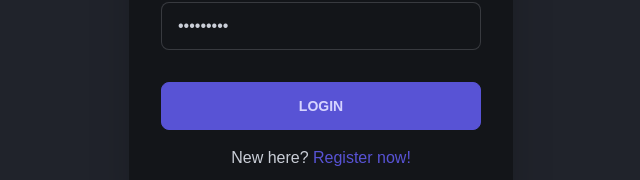
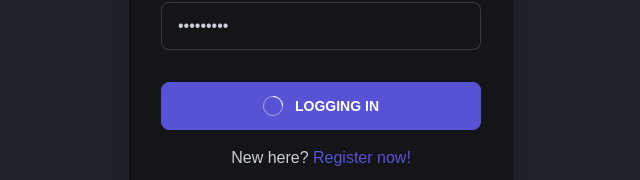
Before and after one commit to Farhatmahi/meowchat-client, a React (Create React App) app: page /login in a window 1280 px wide. Both pictures are taken after typing "name@example.com", "Sample123" into the empty fields and a click on the button "LOGIN". Shown: the part 422-602 px from the top of the page, without its empty margins (319-959 px from the left). Built offline with nearby package versions, Linux system fonts and the light colour scheme; no server answers.

Commit message:
Added loader on login and register button, implemented socket.io

```diff
--- a/src/Components/ScrollableChat.js
+++ b/src/Components/ScrollableChat.js
@@ -31,7 +31,7 @@ const ScrollableChat = ({ messages }) => {
               style={{
                 marginLeft: isSameSenderMargin(messages, m, i, user._id),
               }}
-              className={`chat  ${
+              className={`chat flex-grow ${
                 m?.sender?._id === user?._id
                   ? "chat-end"
                   : "chat-start inline-block w-[70%]"
--- a/src/Pages/Login.jsx
+++ b/src/Pages/Login.jsx
@@ -4,15 +4,17 @@ import { toast } from "react-hot-toast";
 import { Link, useLocation, useNavigate } from "react-router-dom";
 import { AuthContext } from "../Context/AuthProvider";
 import { ChatContext } from "../Context/ChatProvider";
+import { MutatingDots, Oval } from "react-loader-spinner";
 
 const Login = () => {
-  const { login } = useContext(AuthContext);
+  const { login, loading, setLoading } = useContext(AuthContext);
   const { setUser, user } = useContext(ChatContext);
   const location = useLocation();
   const from = location.state?.from?.pathname || "/";
   const navigate = useNavigate();
 
   const handleSubmit = (e) => {
+    setLoading(true);
     e.preventDefault();
     const form = e.target;
     const email = form.email.value;
@@ -20,71 +22,45 @@ const Login = () => {
 
     if (email === "") {
       toast.error("Email is required");
+      setLoading(false);
       return false;
+
     } else if (password.length < 6) {
       toast.error("Password should be at least 6 characters");
+      setLoading(false);
       return false;
     }
     fetch("http://localhost:4000/user/users")
       .then((res) => res.json())
       .then((data) => {
-        // console.log(data);
-
         const userFind = data.find((datae) => datae.email === email);
-        // console.log(userFind);
 
         if (userFind) {
           if (userFind.password === password) {
             login(userFind.email, password)
               .then((result) => {
-                // console.log(result);
-                // console.log(userFind);
                 setUser(userFind);
                 console.log(user);
                 localStorage.setItem("user", JSON.stringify(userFind));
                 toast.success(`Welcome ${userFind.username}`);
                 localStorage.setItem("accessToken", userFind.token);
                 navigate("/");
+                setLoading(false);
               })
               .catch((err) => {
                 console.log(err);
+                setLoading(false);
               });
           } else {
             toast.error("Incorrect password");
+            setLoading(false);
           }
         } else {
           toast.error("User not registered");
+          setLoading(false);
         }
       });
   };
-
-  // const handleSubmit = (e) => {
-  //   e.preventDefault();
-  //   const form = e.target;
-  //   const email = form.email.value;
-  //   const password = form.password.value;
-  //   const user = {
-  //     email,
-  //     password,
-  //   };
-  //   if (email === "") {
-  //     toast.error("Email is required");
-  //     return false;
-  //   } else if (password.length < 6) {
-  //     toast.error("Password should be at least 6 characters");
-  //     return false;
-  //   }
-
-  //   fetch("http://localhost:4000/user/login", {
-  //     method: "POST",
-  //     headers: {
-  //       "content-type": "application/json",
-  //     },
-  //     body: JSON.stringify(user),
-  //   })
-  //     .then((res) => res.json())
-  //     .then(data => console.log(data));
-  // };
 
   return (
     <div className="flex flex-col justify-center items-center h-screen w-screen px-4 lg:px-0">
@@ -117,7 +93,27 @@ const Login = () => {
             />
           </div>
           <div className="form-control mt-6">
-            <button className="btn btn-primary">Login</button>
+            <button className="btn btn-primary">
+              {loading ? (
+                <div className="text-white flex justify-center items-center gap-3">
+                  <Oval
+                    height={20}
+                    width={20}
+                    color="#ffffff"
+                    wrapperStyle={{}}
+                    wrapperClass=""
+                    visible={true}
+                    ariaLabel="oval-loading"
+                    secondaryColor="#fdfdfd"
+                    strokeWidth={2}
+                    strokeWidthSecondary={2}
+                  />{" "}
+                  Logging in
+                </div>
+              ) : (
+                "Login"
+              )}
+            </button>
           </div>
           <label className="label text-center">
             <p>
--- a/src/Pages/Register.jsx
+++ b/src/Pages/Register.jsx
@@ -2,9 +2,11 @@ import React, { Children, useContext, useEffect, useState } from "react";
 import { toast } from "react-hot-toast";
 import { Link, useNavigate } from "react-router-dom";
 import { AuthContext } from "../Context/AuthProvider";
+import { Oval } from "react-loader-spinner";
 
 const Register = () => {
-  const { createUser, updateUser } = useContext(AuthContext);
+  const { createUser, updateUser, loading, setLoading } =
+    useContext(AuthContext);
   const navigate = useNavigate();
   const [values, setValues] = useState({
     username: "",
@@ -19,6 +21,7 @@ const Register = () => {
   // console.log(image);
 
   const handleSubmit = (e) => {
+    setLoading(true);
     e.preventDefault();
     if (handleValidation()) {
       const { username, email, password } = values;
@@ -49,19 +52,21 @@ const Register = () => {
                 };
 
                 updateUser(userInfo).then((result) => {
-                  // console.log(result);
                   toast.success(`Welcome ${username}`);
                   localStorage.setItem("accessToken", data.token);
                   localStorage.setItem("user", JSON.stringify(data));
                   navigate("/");
+                  setLoading(false);
                 });
               })
               .catch((err) => {
                 console.error(err);
+                setLoading(false);
                 toast.error("Email is already in use");
               });
           } else {
             toast.error(data.message);
+            setLoading(false);
           }
         });
     }
@@ -94,15 +99,19 @@ const Register = () => {
     const { username, email, password } = values;
     if (username.length < 3) {
       toast.error("Username should be atleast 3 characters");
+      setLoading(false)
       return false;
     } else if (email === "") {
       toast.error("Email is required");
+      setLoading(false)
       return false;
     } else if (password.length < 6) {
       toast.error("Password should be at least 6 characters");
+      setLoading(false)
       return false;
     } else if (image === "") {
       toast.error("Please choose an avatar");
+      setLoading(false)
       return false;
     }
     return true;
@@ -178,7 +187,27 @@ const Register = () => {
             </div>
           </div>
           <div className="form-control mt-6">
-            <button className="btn btn-primary">Register</button>
+            <button className="btn btn-primary">
+              {loading ? (
+                <div className="text-white flex justify-center items-center gap-3">
+                  <Oval
+                    height={20}
+                    width={20}
+                    color="#ffffff"
+                    wrapperStyle={{}}
+                    wrapperClass=""
+                    visible={true}
+                    ariaLabel="oval-loading"
+                    secondaryColor="#fdfdfd"
+                    strokeWidth={2}
+                    strokeWidthSecondary={2}
+                  />{" "}
+                  Signing in
+                </div>
+              ) : (
+                "Register"
+              )}
+            </button>
           </div>
           <label className="label text-center">
             <p>
```
Also changed, not shown: src/Context/ChatProvider.js (+9 -9 lines).
